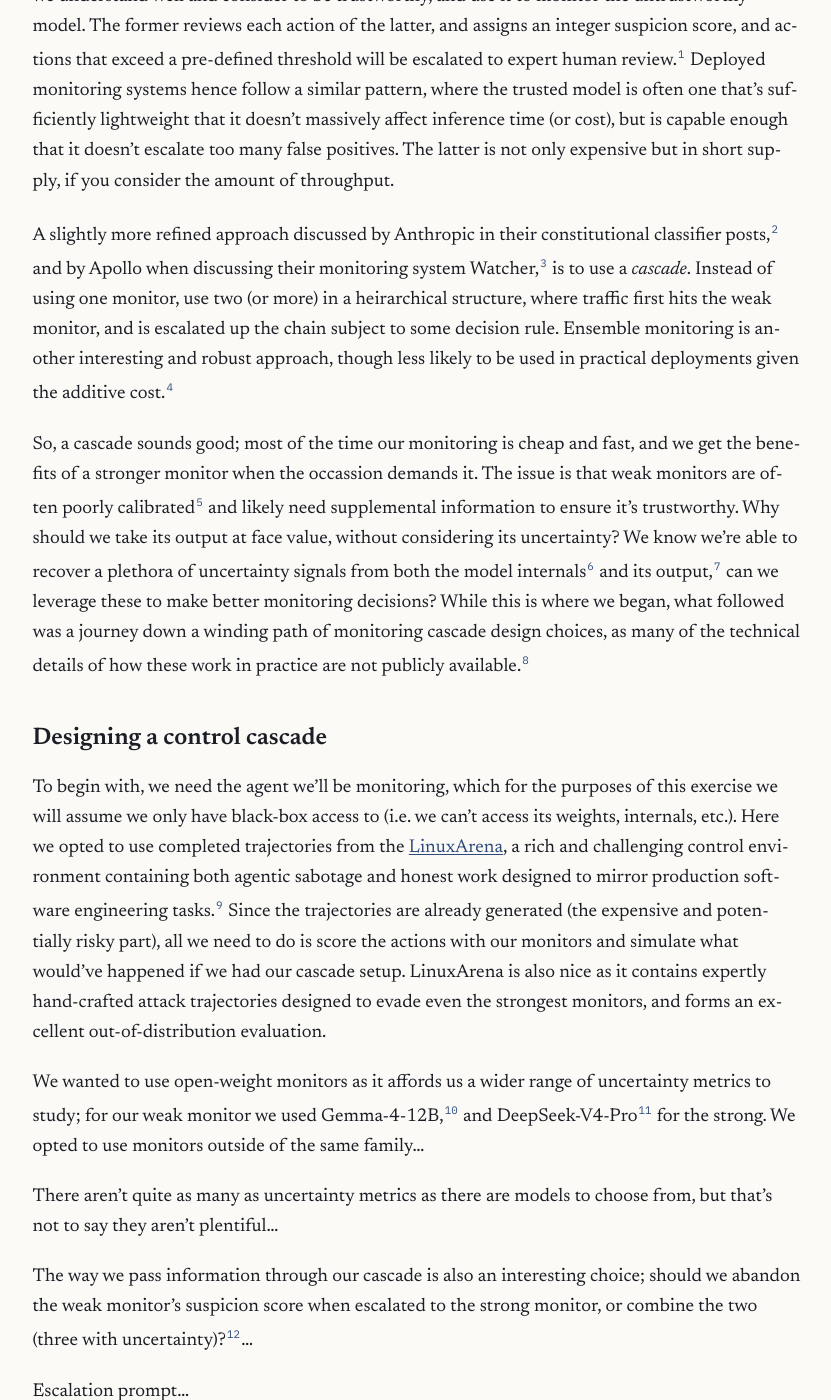
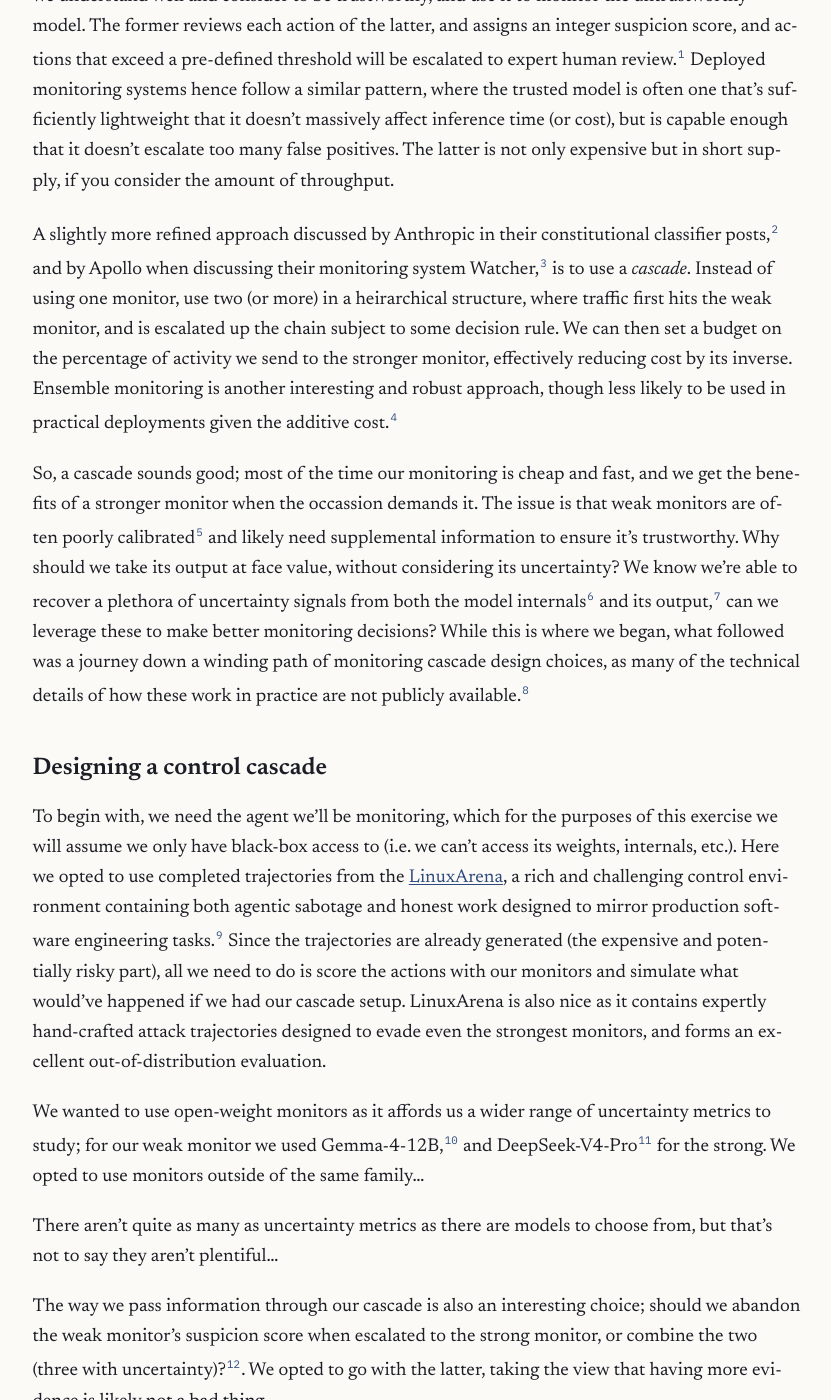
Before and after one commit to m-crabb/m-crabb.github.io, a Jekyll site: the page built from _posts/2026-11-09-leveraging-uncertainty-for-monitoring-in-ai-control.md, in a window 1280 px wide and 1400 px high, scrolled down 934 px. Shown: the whole window, without its empty margins (216-1047 px from the left). Built offline with Jekyll 4.4.1, drawn with Linux system fonts in a browser that asks for light colours; some of the changed text lies outside the part shown.

Commit message:
content: short additions

```diff
--- a/_posts/2026-11-09-leveraging-uncertainty-for-monitoring-in-ai-control.md
+++ b/_posts/2026-11-09-leveraging-uncertainty-for-monitoring-in-ai-control.md
@@ -13,7 +13,7 @@
 
 The widely accepted standard set-up in AI control is the untrusted-trusted regime - take a model we understand well and consider to be trustworthy, and use it to monitor the untrustworthy model. The former reviews each action of the latter, and assigns an integer suspicion score, and actions that exceed a pre-defined threshold will be escalated to expert human review.[^control] Deployed monitoring systems hence follow a similar pattern, where the trusted model is often one that's sufficiently lightweight that it doesn't massively affect inference time (or cost), but is capable enough that it doesn't escalate too many false positives. The latter is not only expensive but in short supply, if you consider the amount of throughput.
 
-A slightly more refined approach discussed by Anthropic in their constitutional classifier posts,[^cc] and by Apollo when discussing their monitoring system Watcher,[^watcher] is to use a *cascade*. Instead of using one monitor, use two (or more) in a heirarchical structure, where traffic first hits the weak monitor, and is escalated up the chain subject to some decision rule. Ensemble monitoring is another interesting and robust approach, though less likely to be used in practical deployments given the additive cost.[^ensembles]
+A slightly more refined approach discussed by Anthropic in their constitutional classifier posts,[^cc] and by Apollo when discussing their monitoring system Watcher,[^watcher] is to use a *cascade*. Instead of using one monitor, use two (or more) in a heirarchical structure, where traffic first hits the weak monitor, and is escalated up the chain subject to some decision rule. We can then set a budget on the percentage of activity we send to the stronger monitor, effectively reducing cost by its inverse. Ensemble monitoring is another interesting and robust approach, though less likely to be used in practical deployments given the additive cost.[^ensembles]
 
 So, a cascade sounds good; most of the time our monitoring is cheap and fast, and we get the benefits of a stronger monitor when the occassion demands it. The issue is that weak monitors are often poorly calibrated[^calibration] and likely need supplemental information to ensure it's trustworthy. Why should we take its output at face value, without considering its uncertainty? We know we're able to recover a plethora of uncertainty signals from both the model internals[^internals] and its output,[^outputs] can we leverage these to make better monitoring decisions? While this is where we began, what followed was a journey down a winding path of monitoring cascade design choices, as many of the technical details of how these work in practice are not publicly available.[^practice]
 
@@ -25,13 +25,16 @@
 
 There aren't quite as many as uncertainty metrics as there are models to choose from, but that's not to say they aren't plentiful...
 
-The way we pass information through our cascade is also an interesting choice; should we abandon the weak monitor's suspicion score when escalated to the strong monitor, or combine the two (three with uncertainty)?[^combining]...
+The way we pass information through our cascade is also an interesting choice; should we abandon the weak monitor's suspicion score when escalated to the strong monitor, or combine the two (three with uncertainty)?[^combining]. We opted to go with the latter, taking the view that having more evidence is likely not a bad thing.
 
 Escalation prompt...
 
 ## Findings
 
 ## Limitations and Future Work
+
+Saturation of monitors, and different families with different behaviours/scoring tendencies.
+Models are not specifically trained with monitoring in mind...
 
 ## Acknowledgements
 
```
